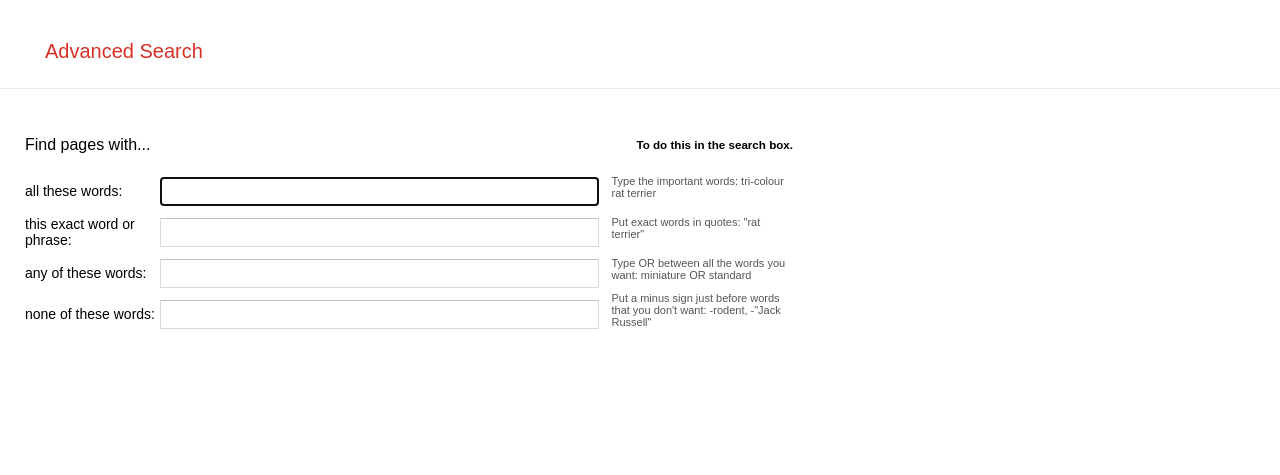
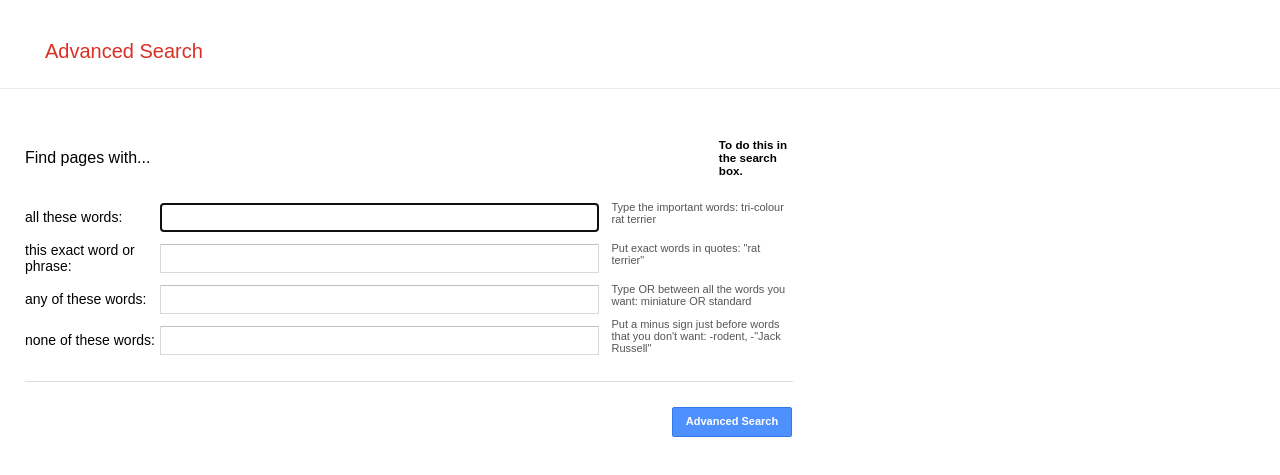
Before and after one commit to clovisBertholini/-blob-web50-projects-2020-x-search-, a plain HTML site: page advancedSearch.html in a window 1280 px wide. Shown: the part 45-520 px from the top of the page. Drawn offline with Linux system fonts and the light colour scheme.

Commit message:
almost there with advanced search

```diff
--- a/advancedSearch.html
+++ b/advancedSearch.html
@@ -20,6 +20,7 @@
 	</section>
 	<section class="containerSection2">
 		<form class="ctnSection2" action="/search" id="s1zaZb" method="GET" name="f">
+			<section class="inputs">
 					<section class="formHeader">
 						<p class="text" id="find">Find pages with...</p>
 						<h5 class="tyneTitle">To do this in the search box.</h5>
@@ -45,6 +46,10 @@
 						<input class="jfk-textinput" value="" id="t2dX1c" name="as_eq" type="text">
 						<div class="lOTAE">Put a minus sign just before words that you don't want:  <span class="BFlQMb">-rodent, -"Jack Russell"</span>   </div> </div> </div>
 					</section>
+			</section>
+			<section class="advancedButton">
+				<input class="jfk-button jfk-button-action dUBGpe" style="user-select:none;line-height:100%;height:30px;min-width:120px" value="Advanced Search" type="submit">
+			</section>
 		</form>
 	</section>
 </body>
--- a/styles.css
+++ b/styles.css
@@ -316,15 +316,24 @@ Google web site */
 	width:60%;
 }
 
+.inputs {
+    border-bottom: 1px solid #dadce0;
+	padding-bottom: 20px;
+}
+
 .formHeader {
 	display:flex;
 	flex-direction:row;
-	justify-content:space-between;
+	justify-content:flex-start;
 	align-items:center;
 }
 
 #find {
 	font-size:16px;
+}
+
+.tyneTitle {
+	padding-left:320px;
 }
 
 .typeSearch {
@@ -363,3 +372,34 @@ label {
   vertical-align: middle;
   position: relative;
 }
+
+.advancedButton {
+	display:flex;
+	flex-direction:row;
+	width:767px;
+	justify-content:flex-end;
+	align-items:center;
+	padding-top:15px;
+}
+
+.jfk-button {
+  border-radius: 2px;
+  cursor: default;
+  font-size: 11px;
+  font-weight: bold;
+  text-align: center;
+  white-space: nowrap;
+  outline: 0;
+  border: 1px solid #3079ed;
+  color: #fff;
+  background-image: -moz-linear-gradient(top,#4d90fe,#4787ed);
+  box-shadow: none;
+  background-color: #4d90fe;
+  padding: 0 12px;
+  float: right;
+  margin: 10px 0;
+  user-select: none;
+  line-height: 100%;
+  height: 30px;
+  min-width: 120px;
+}
```
Also changed, not shown: 1 other file. Lines whose indentation alone changed are shown as unchanged.
